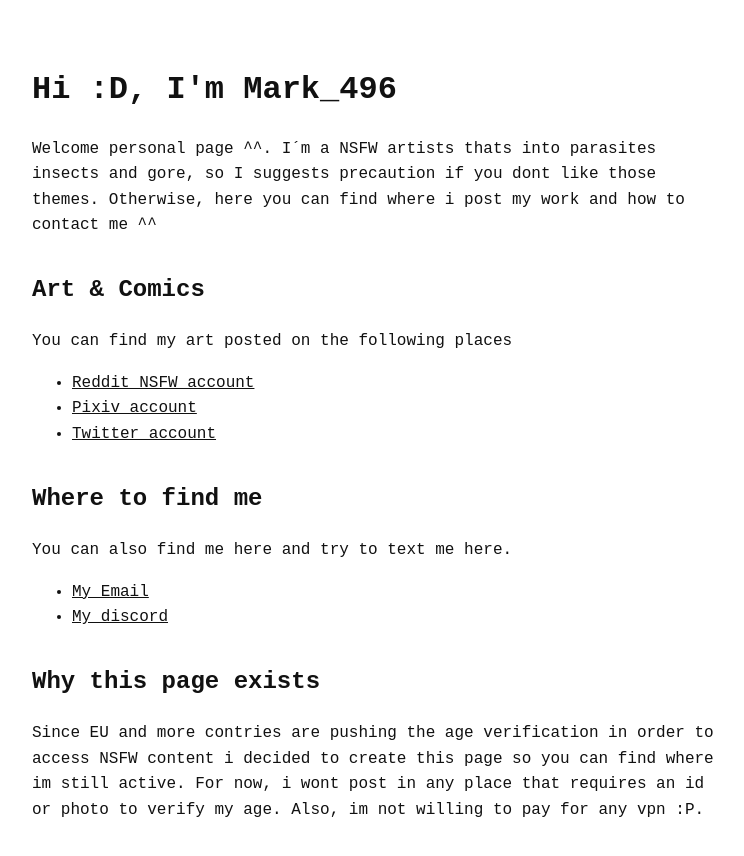
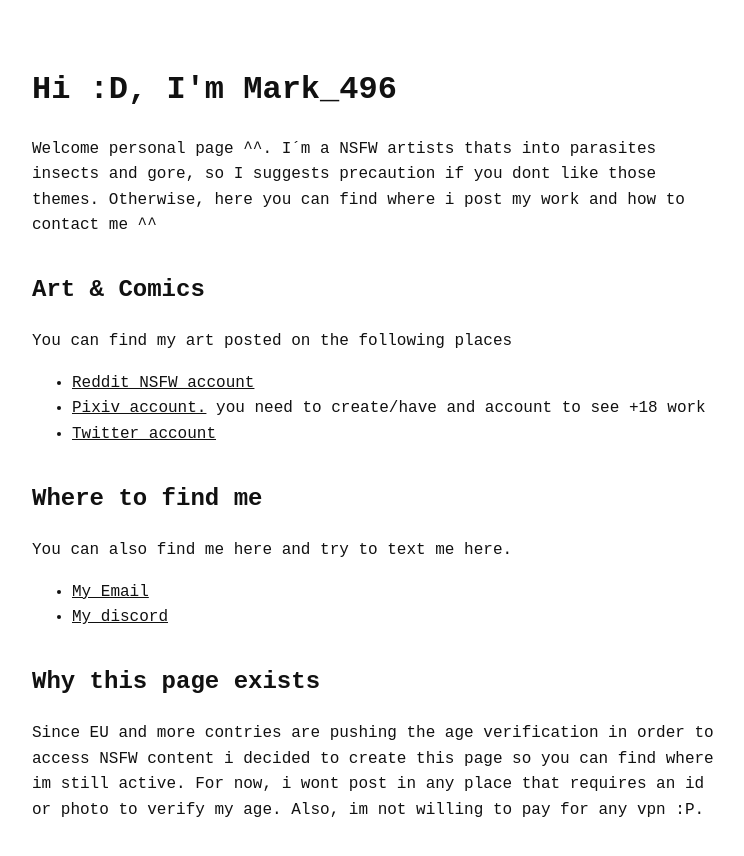
Before and after one commit to Mark-496/Mark-496.github.io, a Jekyll site: the page index.html, which Jekyll copies as it is, in a window 1280 px wide. Shown: the top 856 px of the page, without its empty margins (258-1002 px from the left). Built offline with Jekyll 4.4.1, drawn with Linux system fonts in a browser that asks for light colours.

Commit message:
Update index.html

```diff
--- a/index.html
+++ b/index.html
@@ -40,7 +40,7 @@
          <p>You can find my art posted on the following places</p>
         <ul>
             <li><a href="https://www.reddit.com/user/Mark_496/">Reddit NSFW account</a></li>
-            <li><a href="https://www.pixiv.net/en/users/30053297">Pixiv account</a></li>
+            <li><a href="https://www.pixiv.net/en/users/30053297">Pixiv account.</a> you need to create/have and account to see +18 work</li>
             <li><a href="https://x.com/Mark_497">Twitter account</a></li>
         </ul>
     </div>
```
